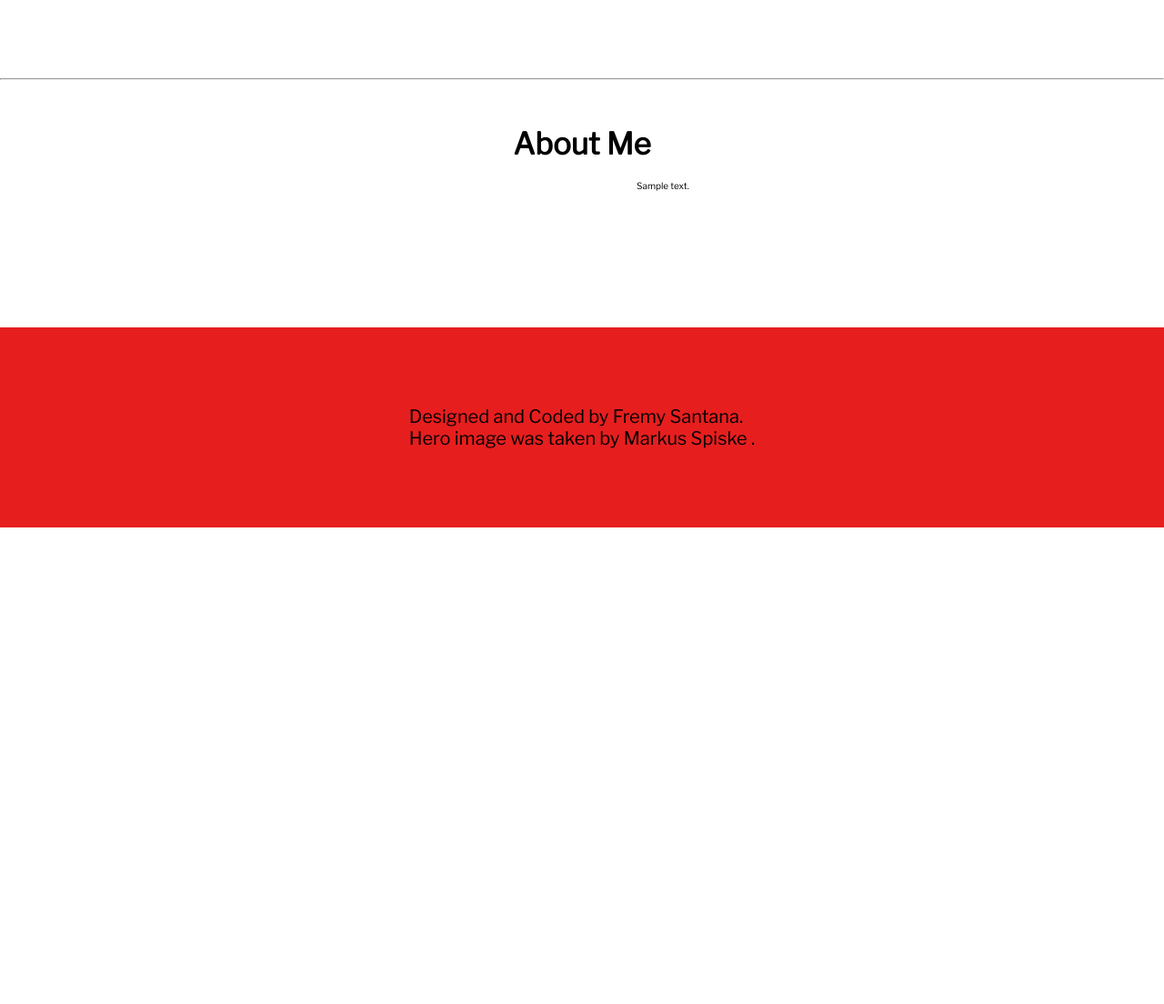
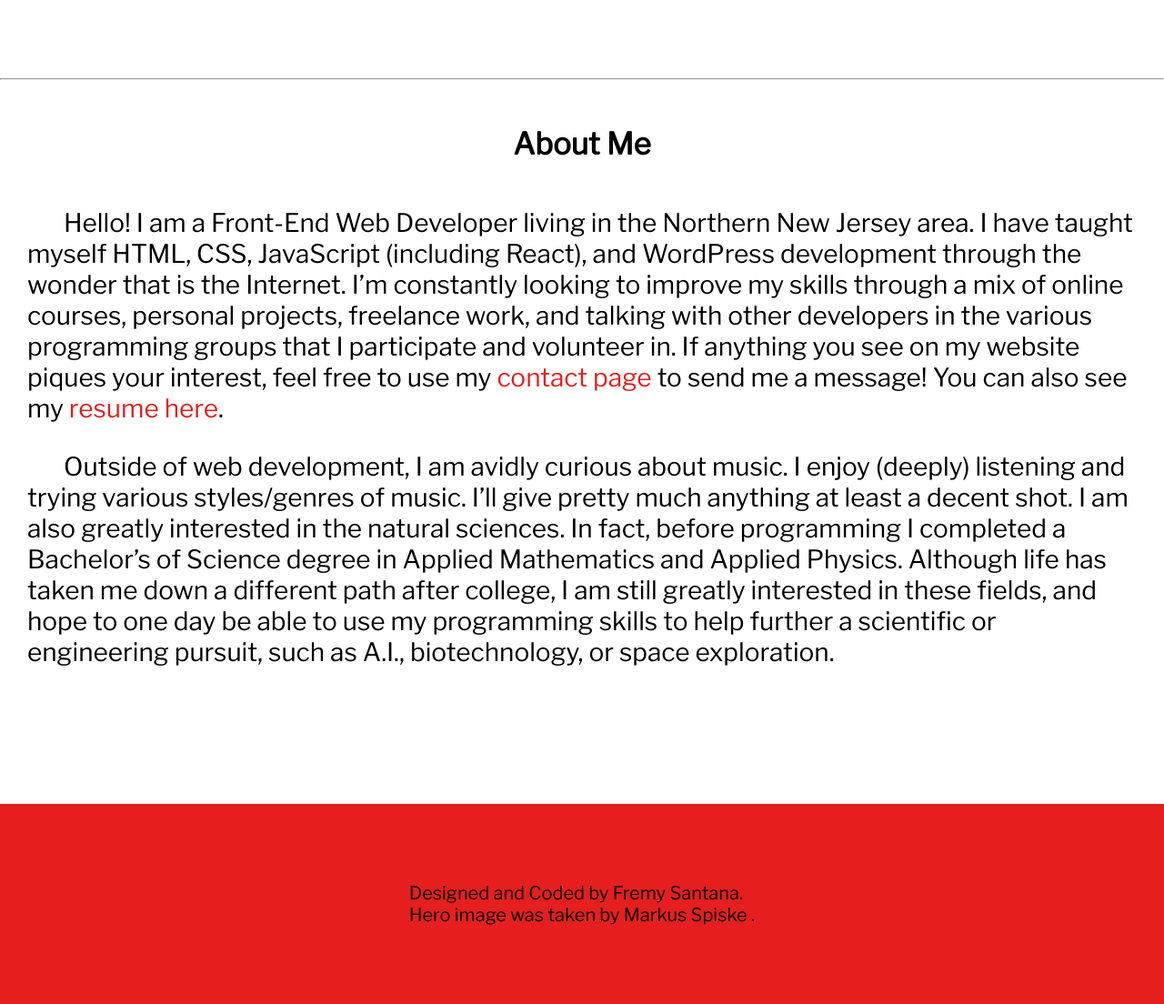
Before and after one commit to frmysantana/wordpress_portfolio, a WordPress theme: template themes/portfolio/front-page.php in a window 1280 px wide. Shown: the part 416-1520 px from the top of the page at 91% size. Before the commit the page ends 996 px from the top, so only its background shows below. Run offline with PHP 8.4 and a stand-in for WordPress, Linux system fonts and the light colour scheme; the site name, menu and one post (Sample post) are stand-ins, and other content is empty; some libraries are stand-ins or nearby versions.

Commit message:
Re did bio section so that description wraps around image.

```diff
--- /dev/null
+++ b/themes/portfolio/css/abstracts/_utilitites.scss
@@ -0,0 +1,3 @@
+.u-top-margin {
+    margin-top: 3rem !important;
+}
--- a/themes/portfolio/css/layouts/_header.scss
+++ b/themes/portfolio/css/layouts/_header.scss
@@ -49,4 +49,9 @@
       top: 41%;
     }
   }
+
+  @include respond(phone) {
+    display: flex;
+    flex-direction: column;
+  }
 }
--- a/themes/portfolio/css/main.scss
+++ b/themes/portfolio/css/main.scss
@@ -5,6 +5,7 @@ Version: 1.0
 */
 
 @import './abstracts/variables';
+@import './abstracts/utilitites';
 @import './abstracts/mixins.scss';
 
 @import './base/base';
--- a/themes/portfolio/css/pages/_index.scss
+++ b/themes/portfolio/css/pages/_index.scss
@@ -89,6 +89,7 @@
   margin-right: auto;
   height: 100%;
   max-width: 124.5rem;
+  padding: 0 3rem;
 
   @include respond(tab-land) {
     max-width: 100rem;
--- a/themes/portfolio/front-page.php
+++ b/themes/portfolio/front-page.php
@@ -5,10 +5,10 @@
         <h2 class="section__latest-projects__sub-title">Click on an image to see more details.</h2>
         <?php
 
-        while (have_posts()) {
-          the_post();
-          $content = get_the_content();
-        }
+        // while (have_posts()) {
+        //   the_post();
+        //   echo the_content();
+        // }
 
         $projects = new WP_Query(array(
           'posts_per_page' => 2
@@ -23,23 +23,39 @@
           </figure>
         <?php }
         echo "</div>";
+        wp_reset_postdata();
         ?>
         <a href="<?php echo site_url('/blog'); ?>"><h4 class="section__latest-projects__see-all">See all projects &rarr;<h4></a>
     </section>
+
     <hr class="container">
+
     <section class="section-about">
       <h3 class="section-about__title">About Me</h3>
       <div class="container container--home-page">
         <!-- <img width=""> -->
-        <figure class="portrait-figure">
-          <?php echo wp_get_attachment_image(get_the_author_meta('user_image', 1), 'singleSize', false, array("class" => "section-about__portrait")); ?>
-        </figure>
-        <div class="containter--column">
-          <p class="section-about__bio"><?php echo $content; ?></p>
+        <div class="containter--column section-about__bio">
+          <p>
+            Hello! I am a Front-End Web Developer living in the Northern New Jersey area. I have taught myself HTML, CSS, JavaScript (including React), and WordPress development through the wonder that is the Internet.
+            <?php echo wp_get_attachment_image(get_the_author_meta('user_image', 1), 'singleSize', false, array("class" => "section-about__portrait")); ?>
+            I’m constantly looking to improve my skills through a mix of online courses, personal projects, freelance work, and talking with other developers in the various programming groups that I participate and volunteer in.
+            <!-- <figure class="portrait-figure"> -->
+              <!-- <?php echo wp_get_attachment_image(get_the_author_meta('user_image', 1), 'singleSize', false, array("class" => "section-about__portrait")); ?> -->
+            <!-- </figure> -->
+            If anything you see on my website piques your interest, feel free to use my <a href="<?php echo site_url('/contact'); ?>">contact page</a> to send me a message! You can also see my <a href="<?php echo wp_get_attachment_url(104); ?>">resume here</a>.</p>
+
+          <p class="u-top-margin">
+            Outside of web development, I am avidly curious about music. I enjoy (deeply) listening and trying various styles/genres of music.
+            I’ll give pretty much anything at least a decent shot. I am also greatly interested in the natural sciences.
+            In fact, before programming I completed a Bachelor’s of Science degree in Applied Mathematics and Applied Physics.
+            Although life has taken me down a different path after college, I am still greatly interested in these fields, and hope to one day be able to use my programming skills to help further a scientific or engineering pursuit, such as A.I., biotechnology, or space exploration.
+          </p>
         </div>
       </div>
     </section>
+
   </main>
 <?php get_footer();
-// [id]
 ?>
+
+<!-- <a href="<?php echo wp_get_attachment_url(104); ?>"> -->
--- a/themes/portfolio/style.css
+++ b/themes/portfolio/style.css
@@ -3,6 +3,10 @@ Theme Name: My Portfolio
 Author: Fremy Santana
 Version: 1.0
 */
+.u-top-margin {
+  margin-top: 3rem !important;
+}
+
 *,
 *::after,
 *::before {
@@ -116,6 +120,12 @@ a {
   .header__greeting {
     font-size: 8rem;
     top: 41%;
+  }
+}
+@media only screen and (max-width: 37.5em) {
+  .header {
+    display: flex;
+    flex-direction: column;
   }
 }
 
@@ -293,13 +303,14 @@ a {
 .section-about__portrait {
   height: 45rem;
   width: 55rem;
-  margin: 9rem 3rem 0;
+  margin: 3rem;
+  float: left;
 }
 @media only screen and (max-width: 37.5em) {
   .section-about__portrait {
-    width: 93%;
-    height: auto;
-    margin: 9rem 0 0;
+    width: 41rem;
+    height: 33.5rem;
+    margin: 3rem;
   }
 }
 .section-about__portrait__caption {
@@ -314,14 +325,19 @@ a {
   }
 }
 .section-about__bio {
-  font-size: 2.5rem;
+  margin-top: 5rem;
+}
+.section-about__bio p {
+  font-size: 2.8rem;
   margin: 0 auto;
-  width: 55rem;
+  width: 100%;
   text-indent: 4rem;
-  margin-bottom: 2rem;
+}
+.section-about__bio p a {
+  color: #e61e1e;
 }
 @media only screen and (max-width: 37.5em) {
-  .section-about__bio {
+  .section-about__bio p {
     margin-top: 4rem;
     text-indent: 3rem;
     font-size: 3rem;
@@ -579,6 +595,7 @@ a {
   margin-right: auto;
   height: 100%;
   max-width: 124.5rem;
+  padding: 0 3rem;
 }
 @media only screen and (max-width: 75em) {
   .container__pagination {
```
Also changed, not shown: themes/portfolio/css/pages/_front-page.scss (+15 -7 lines), 1 other file.
